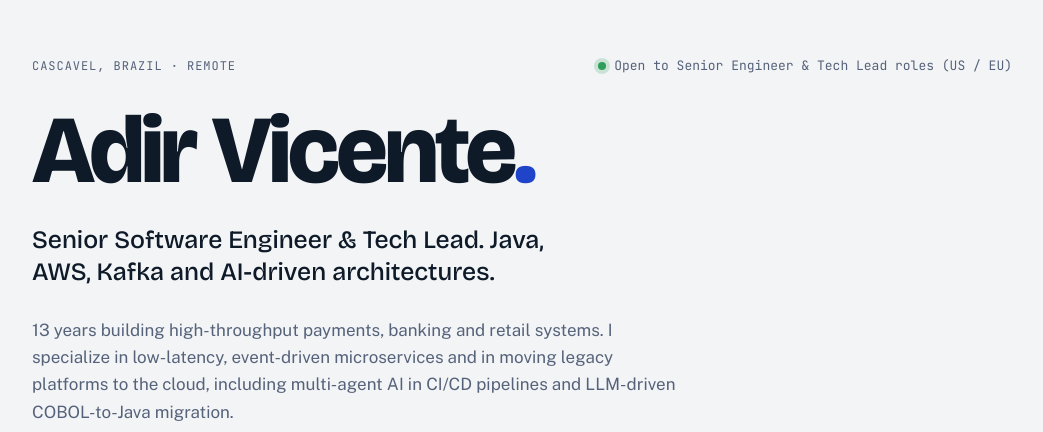
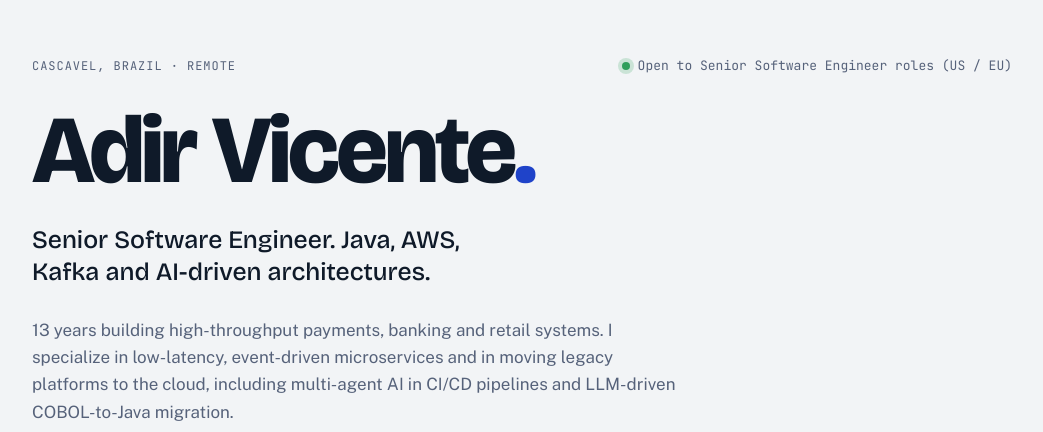
Before and after one commit to adirvic/adirvic.github.io, a plain HTML site: page index.html in a window 1280 px wide. Shown: the top 432 px of the page, without its empty margins (118-1161 px from the left). Drawn offline with nearby package versions, Linux system fonts and the light colour scheme.

Commit message:
Update index.html

```diff
--- a/index.html
+++ b/index.html
@@ -4,7 +4,7 @@
 <meta charset="utf-8">
 <meta name="viewport" content="width=device-width, initial-scale=1, viewport-fit=cover">
 <title>Adir Vicente</title>
-<meta name="description" content="Adir Vicente — Senior Software Engineer and Tech Lead. Java, AWS, Kafka and AI-driven architectures.">
+<meta name="description" content="Adir Vicente — Senior Software Engineer. Java, AWS, Kafka and AI-driven architectures.">
 <link rel="preconnect" href="https://fonts.googleapis.com">
 <link rel="preconnect" href="https://fonts.gstatic.com" crossorigin>
 <link rel="stylesheet" href="https://fonts.googleapis.com/css2?family=Bricolage+Grotesque:opsz,wght@12..96,500;12..96,700;12..96,800&family=Public+Sans:wght@400;500;600&family=JetBrains+Mono:wght@400;500&display=swap">
@@ -142,10 +142,10 @@ body{margin:0}img{max-width:100%}[hidden]{display:none!important}
   <header class="hero">
     <div class="topline">
       <span class="label">Cascavel, Brazil · Remote</span>
-      <span class="status"><span class="dot"></span>Open to Senior Engineer &amp; Tech Lead roles (US / EU)</span>
+      <span class="status"><span class="dot"></span>Open to Senior Software Engineer roles (US / EU)</span>
     </div>
     <h1>Adir Vicente<span>.</span></h1>
-    <p class="role">Senior Software Engineer &amp; Tech Lead. Java, AWS, Kafka and AI-driven architectures.</p>
+    <p class="role">Senior Software Engineer. Java, AWS, Kafka and AI-driven architectures.</p>
     <p class="intro">13 years building high-throughput payments, banking and retail systems. I specialize in low-latency, event-driven microservices and in moving legacy platforms to the cloud, including multi-agent AI in CI/CD pipelines and LLM-driven COBOL-to-Java migration.</p>
     <nav class="links" aria-label="Profiles">
       <a class="btn primary" href="#contact">Get in touch</a>
@@ -280,7 +280,7 @@ body{margin:0}img{max-width:100%}[hidden]{display:none!important}
   <section class="contact" id="contact" aria-labelledby="ct">
     <span class="label">Contact</span>
     <h2 id="ct">Let's talk about your next system.</h2>
-    <p>I'm looking for remote Senior Software Engineer and Tech Lead roles with US and European teams.</p>
+    <p>I'm looking for remote Senior Software Engineer roles with US and European teams.</p>
     <div class="mail">
       <code id="email">adirvic@gmail.com</code>
       <button class="btn" id="copy" type="button">Copy email</button>
```
